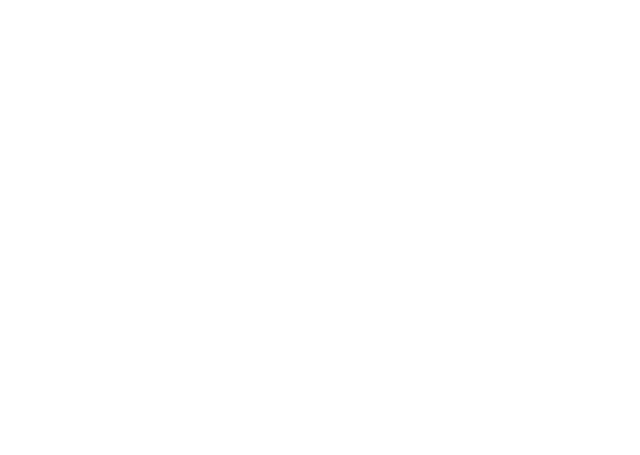
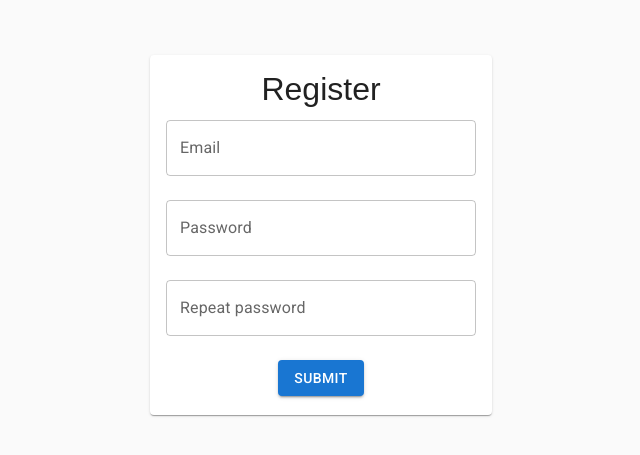
Before and after one commit to romanKrds/la_frontend, a React (Create React App) app: page /register in a window 1280 px wide. Shown: the part 165-620 px from the top of the page, without its empty margins (319-959 px from the left). Built offline with nearby package versions, Linux system fonts and the light colour scheme.

Commit message:
add register view

```diff
--- a/package.json
+++ b/package.json
@@ -16,6 +16,7 @@
     "@types/node": "^20.12.11",
     "@types/react": "^18.3.2",
     "@types/react-dom": "^18.3.0",
+    "formik": "^2.4.6",
     "lodash": "^4.17.21",
     "normalize.css": "^8.0.1",
     "react": "^18.3.1",
@@ -23,7 +24,8 @@
     "react-dom": "^18.3.1",
     "react-router-dom": "^6.23.1",
     "react-scripts": "5.0.1",
-    "typescript": "4.8.3"
+    "typescript": "4.8.3",
+    "yup": "^1.4.0"
   },
   "scripts": {
     "start": "react-scripts start",
--- /dev/null
+++ b/src/components/auth/register.tsx
@@ -0,0 +1,154 @@
+/** @jsxImportSource @emotion/react */
+import { css } from '@emotion/react';
+import { Button } from '@mui/material';
+import Card from '@mui/material/Card';
+import CardContent from '@mui/material/CardContent';
+import TextField from '@mui/material/TextField';
+import React from 'react';
+import { useNavigate } from 'react-router-dom';
+import { useFormik } from 'formik';
+import type { FormikHelpers } from 'formik';
+import * as yup from 'yup';
+import { useError } from '../../context/errorContext';
+import { UserCreds } from '../../interfaces/userCreds.interface';
+import { register } from '../../query/auth.query';
+
+interface UserRegisterCreds extends UserCreds {
+  passwordRepeat: string;
+}
+
+const validationSchema = yup.object({
+  username: yup
+    .string()
+    .email('Enter a valid email')
+    .required('Email is required'),
+  password: yup
+    .string()
+    .min(6, '8 characters minimum')
+    .required('Password is required'),
+  passwordRepeat: yup
+    .string()
+    .required('Repeat password')
+    .oneOf([yup.ref('password')], 'Passwords must match'),
+});
+
+const Register = () => {
+  const {showError} = useError();
+  const navigate = useNavigate();
+
+  const onSubmitForm = ({username, password}: UserRegisterCreds, {setErrors}: FormikHelpers<any>) =>
+    register({username, password})
+      .then(() => navigate('/login'))
+      .catch(({error}) => {
+        if (typeof error === 'string') {
+          showError(error)
+
+          return;
+        }
+
+        setErrors(error);
+      });
+
+
+  const formik = useFormik({
+    initialValues: {
+      username: '',
+      password: '',
+      passwordRepeat: '',
+    },
+    validationSchema: validationSchema,
+    onSubmit: onSubmitForm,
+  });
+
+  return (
+    <div css={registerPageCSS}>
+      <Card>
+        <CardContent>
+          <form onSubmit={formik.handleSubmit} css={formCSS}>
+            <legend css={legendCSS}>Register</legend>
+
+            <div>
+              <TextField
+                variant="outlined"
+                type="text"
+                id="username"
+                label="Email"
+                fullWidth={true}
+                css={fieldCSS}
+                value={formik.values.username}
+                onChange={formik.handleChange}
+                onBlur={formik.handleBlur}
+                error={formik.touched.username && Boolean(formik.errors?.username)}
+                helperText={formik.touched.username && formik.errors?.username}
+              />
+
+              <TextField
+                variant="outlined"
+                type="password"
+                id="password"
+                label="Password"
+                fullWidth={true}
+                css={fieldCSS}
+                value={formik.values.password}
+                onChange={formik.handleChange}
+                onBlur={formik.handleBlur}
+                error={formik.touched.password && Boolean(formik.errors?.password)}
+                helperText={formik.touched.password && formik.errors?.password}
+              />
+
+              <TextField
+                variant="outlined"
+                type="password"
+                id="passwordRepeat"
+                label="Repeat password"
+                fullWidth={true}
+                css={fieldCSS}
+                value={formik.values.passwordRepeat}
+                onChange={formik.handleChange}
+                onBlur={formik.handleBlur}
+                error={formik.touched.passwordRepeat && Boolean(formik.errors?.passwordRepeat)}
+                helperText={formik.touched.passwordRepeat && formik.errors?.passwordRepeat}
+              />
+
+            </div>
+
+            <Button type="submit" variant="contained">Submit</Button>
+          </form>
+        </CardContent>
+      </Card>
+    </div>
+  )
+}
+
+export default Register;
+
+
+const registerPageCSS = css({
+  background: '#cccccc1a',
+  height: '100vh',
+  width: '100vw',
+  display: 'flex',
+  alignItems: 'center',
+  justifyContent: 'center'
+})
+
+const legendCSS = css({
+  fontSize: '2rem',
+  marginBottom: '12px'
+})
+
+const formCSS = css({
+  width: '100%',
+  maxWidth: '500px',
+  height: '40vh',
+  display: 'flex',
+  flexDirection: 'column',
+  justifyContent: 'space-between',
+  alignItems: 'center'
+})
+
+const fieldCSS = css({
+  width: '310px',
+  margin: '0 0 24px',
+  display: 'block'
+})
--- a/src/index.tsx
+++ b/src/index.tsx
@@ -9,6 +9,7 @@ import Chat from "./components/chat/chat";
 import Review from "./components/review/review";
 import Login from "./components/auth/login";
 import Platform from "./components/platform";
+import Register from './components/auth/register';
 
 const router = createBrowserRouter([
   {
@@ -18,6 +19,10 @@ const router = createBrowserRouter([
       {
         path: "login",
         element: <Login/>
+      },
+      {
+        path: "register",
+        element: <Register/>
       },
       {
         path: '',
--- a/src/query/auth.query.ts
+++ b/src/query/auth.query.ts
@@ -7,3 +7,6 @@ interface LoginResponse {
 
 export const login = (data: UserCreds): Promise<LoginResponse> =>
   patchedFetch(`${process.env.REACT_APP_API_URL}/auth/login`, {method: 'POST', body: JSON.stringify(data)})
+
+export const register = (data: UserCreds): Promise<unknown> =>
+  patchedFetch(`${process.env.REACT_APP_API_URL}/auth/register`, {method: 'POST', body: JSON.stringify(data)})
```
Also changed, not shown: 1 other file (tests, documents, lock files or other folders).
